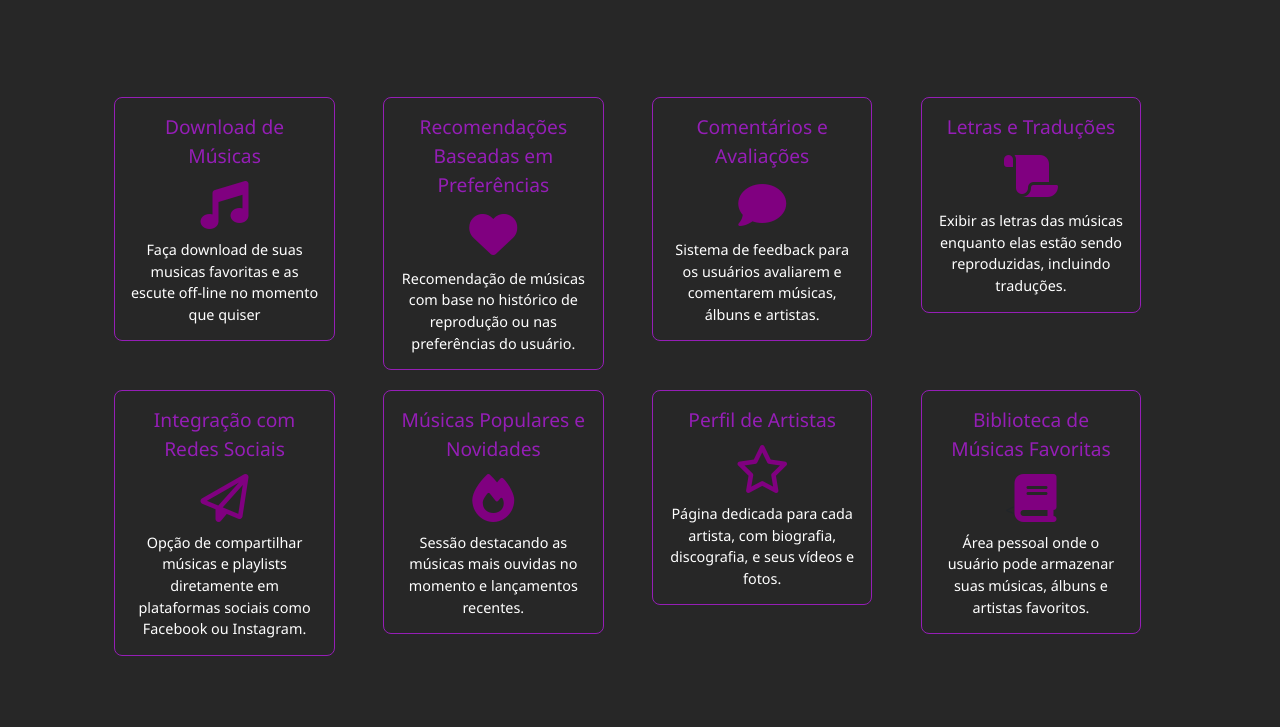
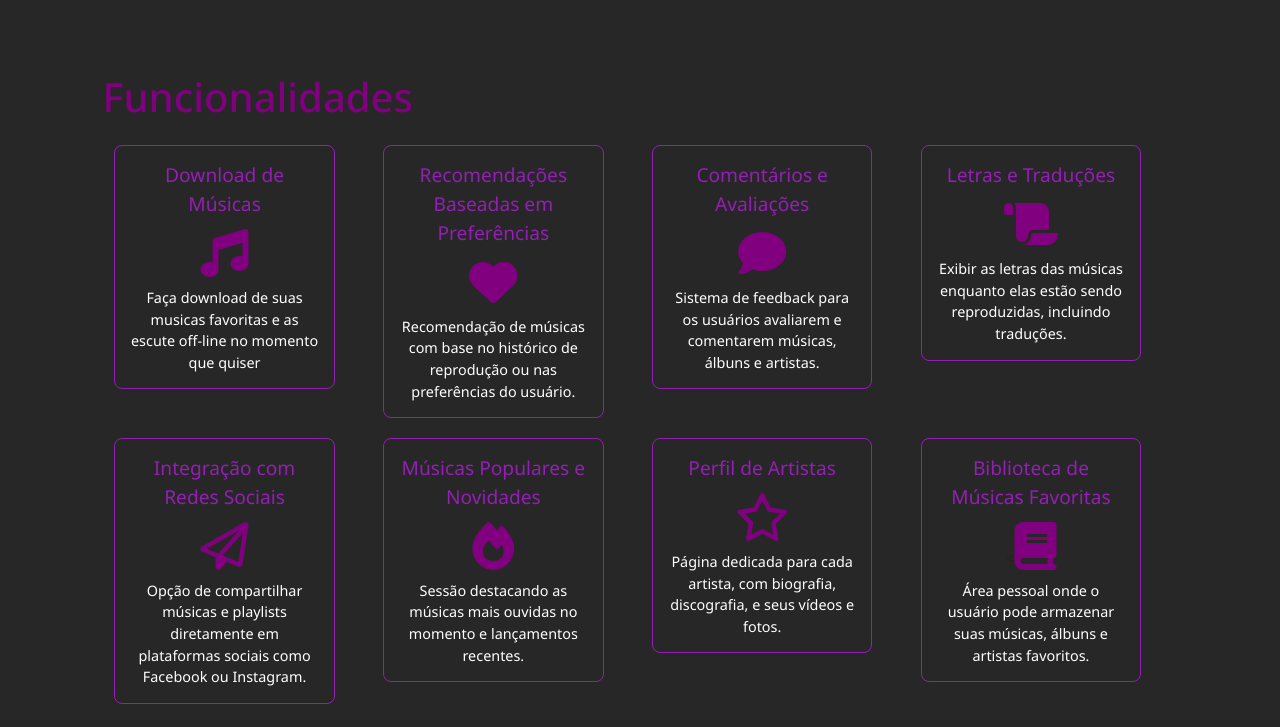
Before and after one commit to nicolascacreis/Cp-05-front, a website: page index.html in a window 1280 px wide. Shown: the part 1893-2620 px from the top of the page. Drawn offline with nearby package versions, Linux system fonts and the light colour scheme.

Commit message:
correcao ancora

```diff
--- a/index.html
+++ b/index.html
@@ -127,7 +127,8 @@
     </div>
   </section>
   </section>
-  <section class="funcionalidades">
+  <section id="funcionalidades" class="funcionalidades">
+    <h1 style="color: purple;">Funcionalidades</h1>
     <div class="container my-4">
       <div class="row">
       <div class="col-sm-6 col-md-4 col-lg-3">
@@ -212,7 +213,7 @@
 
     </div>
   </div></section>
-  <section class="depoimentos">
+  <section id="depoimentos" class="depoimentos">
     <div class="text-center">
       <h1>Será que vale a pena?</h1>
       <h4>Não é a gente falando, são os nossos usuários!</h4>
```
Also changed, not shown: README.md.
